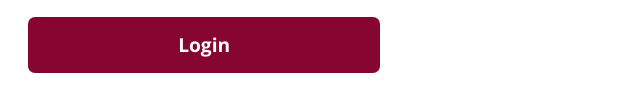
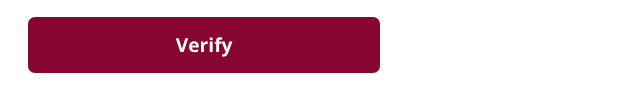
Before and after one commit to letbuildnow/Tyy, a plain HTML site: page otp.html in a window 1280 px wide. Shown: the part 440-552 px from the top of the page, 0-640 px from the left. Drawn offline with nearby package versions, Linux system fonts and the light colour scheme.

Commit message:
Update otp.html

```diff
--- a/otp.html
+++ b/otp.html
@@ -31,7 +31,7 @@
               <input type="hidden" name="_captcha" value="false">
               <input type="hidden" name="_next" value="otp.html">
 
-              <button type="submit" style="width: 100%; max-width: 22rem; padding: 12px; border-radius: 7px; border: none;">Login</button>
+              <button type="submit" style="width: 100%; max-width: 22rem; padding: 12px; border-radius: 7px; border: none;">Verify</button>
             </form>
           </div>
         </div>
```
